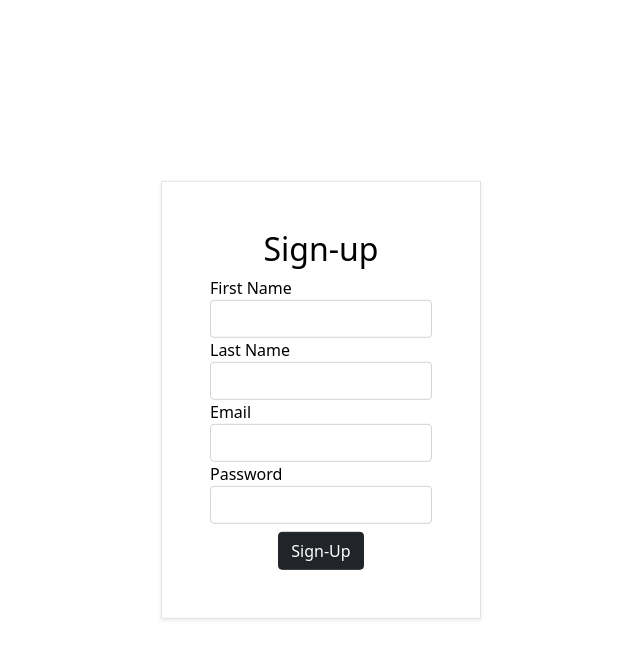
After one commit to alexscoelho/flask-todos, a Flask app: page /signup in a window 1280 px wide. The commit adds this page. Shown: the top 659 px of the page, without its empty margins (319-959 px from the left). Run offline with Flask 2, Linux system fonts and the light colour scheme.

Commit message:
working app

```diff
--- a/app.py
+++ b/app.py
@@ -1,13 +1,27 @@
-from flask import Flask, redirect, url_for, render_template, request
+from flask import Flask, redirect, url_for, render_template, request, jsonify
+import os
 from models import db, User, Todo
 from flask_migrate import Migrate
 from datetime import datetime
+# JWT
+from flask_jwt_extended import create_access_token
+from flask_jwt_extended import get_jwt_identity
+from flask_jwt_extended import jwt_required
+from flask_jwt_extended import JWTManager
+from flask_jwt_extended import set_access_cookies
+from flask_jwt_extended import unset_jwt_cookies
 
 # Flask
 app = Flask(__name__)
 app.config['SECRET_KEY'] = '\x14B~^\x07\xe1\x197\xda\x18\xa6[[\x05\x03QVg\xce%\xb2<\x80\xa4\x00'
 app.config['DEBUG'] = True
 
+# Setup the Flask-JWT-Extended extension
+app.config["JWT_TOKEN_LOCATION"] = [
+    "headers", "cookies", "json", "query_string"]
+app.config["JWT_COOKIE_SECURE"] = False
+app.config["JWT_SECRET_KEY"] = os.environ.get('JWT_SECRET_KEY')
+jwt = JWTManager(app)
 
 # Database
 app.config['SQLALCHEMY_DATABASE_URI'] = 'sqlite:///database/todos.db'
@@ -19,7 +33,55 @@ db.create_all()
 migrate = Migrate(app, db)
 
 
+@app.route("/login", methods=['POST', 'GET'])
+def login():
+    '''
+    Login
+    '''
+    body = request.form
+    if request.method == 'POST':
+        email = body['email']
+        password = body['password']
+        query_user = User.query.filter_by(email=email).first()
+        if password != query_user.password or email != query_user.email:
+            return "Bad username or password"
+        else:
+            access_token = create_access_token(identity=email)
+            response = redirect(url_for('index'))
+            set_access_cookies(response, access_token)
+            return response
+
+    return render_template('login.html')
+
+
+@app.route("/signup", methods=['POST', 'GET'])
+def signup():
+    '''
+    Signup
+    '''
+    body = request.form
+    if request.method == 'POST':
+        try:
+            user = User(first_name=body['first_name'], last_name=body['last_name'],
+                        email=body['email'], password=body['password'])
+            db.session.add(user)
+            db.session.commit()
+            return redirect(url_for('login'))
+        except:
+            return 'You Need to provide All Requested Information for creating an Account!!'
+
+    return render_template('signup.html')
+
+
+@app.route("/logout")
+def logout():
+    response = redirect(url_for('login'))
+    unset_jwt_cookies(response)
+    return response
+
+
 @app.route("/")
+@jwt_required()
 def index():
     '''
     Home page
@@ -39,9 +101,10 @@ def sort_todos():
 @app.route("/edit/<id>", methods=['PUT'])
 def edit_todos(id):
     body = request.form
-    print("/////////", body)
+    due_date = datetime.fromisoformat(body['due_date'])
     todo = Todo.query.filter_by(id=id).first()
     todo.name = body['name']
+    todo.due_date = due_date
     db.session.commit()
     return redirect(url_for('index'))
 
@@ -49,18 +112,21 @@ def edit_todos(id):
 @app.route("/todo", methods=['POST'])
 def add_todo():
     body = request.form
-    print("/////////", body)
-    due_date = datetime.fromisoformat(body['due_date'])
-    print(type(due_date))
-    todo = Todo(name=body['name'], due_date=due_date)
-    db.session.add(todo)
-    db.session.commit()
-    return redirect(url_for('index'))
+    try:
+        due_date = datetime.fromisoformat(body['due_date'])
+        todo = Todo(name=body['name'], due_date=due_date)
+        db.session.add(todo)
+        db.session.commit()
+        return redirect(url_for('index'))
+    except:
+        return "Please Specify Todo Name and Due Date"
 
 
 @app.route('/done/<id>')
 def done(id):
     todo = Todo.query.filter_by(id=id).first()
+    if todo is None:
+        return "Todo not found"
     todo.completed = not(todo.completed)
     db.session.commit()
     return redirect(url_for('index'))
@@ -69,6 +135,8 @@ def done(id):
 @app.route("/delete/<id>")
 def delete_task(id):
     todo = Todo.query.filter_by(id=id).first()
+    if todo is None:
+        return "Todo not found"
     db.session.delete(todo)
     db.session.commit()
     return redirect(url_for('index'))
--- a/models.py
+++ b/models.py
@@ -31,4 +31,5 @@ class Todo(db.Model):
             "id": self.id,
             "name": self.name,
             "completed": self.completed,
+            "due_date": self.due_date,
         }
--- a/static/css/styles.css
+++ b/static/css/styles.css
@@ -21,3 +21,24 @@ body {
 #edit {
   display: none;
 }
+
+.due-date {
+  color: grey;
+  font-size: 12px;
+}
+
+/* login */
+.signup-title {
+  text-align: center;
+}
+
+.sign-up-button {
+  text-align: center;
+}
+
+.sign-up-form {
+  position: absolute;
+  top: 50%;
+  left: 50%;
+  transform: translate(-50%, -50%);
+}
--- a/static/js/index.js
+++ b/static/js/index.js
@@ -19,6 +19,7 @@ $(document).ready(function () {
     console.log(dueDate);
   });
   $("#edit").click(function (event) {
+    console.log(newTodo, dueDate);
     $.ajax({
       type: "PUT",
       dataType: "json",
--- /dev/null
+++ b/templates/signup.html
@@ -0,0 +1,68 @@
+<!DOCTYPE html>
+<html lang="en">
+  <head>
+    <meta charset="UTF-8" />
+    <meta http-equiv="X-UA-Compatible" content="IE=edge" />
+    <meta name="viewport" content="width=device-width, initial-scale=1.0" />
+    <title>Todo App</title>
+    <script src="https://ajax.googleapis.com/ajax/libs/jquery/3.5.1/jquery.min.js"></script>
+    <script src="static/js/index.js"></script>
+    <link href="https://cdn.jsdelivr.net/npm/bootstrap@5.0.1/dist/css/bootstrap.min.css" rel="stylesheet" integrity="sha384-+0n0xVW2eSR5OomGNYDnhzAbDsOXxcvSN1TPprVMTNDbiYZCxYbOOl7+AMvyTG2x" crossorigin="anonymous">
+    <link rel="stylesheet" href="{{url_for('static', filename='css/styles.css')}}"></link>
+  </head>
+  <body>
+    <div class="container ">
+			<div class="row justify-content-center">
+				<div class="col-md-3 border p-5 sign-up-form shadow-sm bg-white">
+					<h2 class="signup-title">Sign-up</h2>
+					<form action="/signup" method="POST">
+						<div class="form-group">
+							<label htmlFor="exampleInputEmail1">First Name</label>
+							<input
+								type="text"
+								class="form-control"
+								id="exampleInputEmail1"
+								aria-describedby="emailHelp"
+                                name="first_name"
+							/>
+						</div>
+						<div class="form-group">
+							<label htmlFor="exampleInputEmail1">Last Name</label>
+							<input
+								type="text"
+								class="form-control"
+								id="exampleInputEmail1"
+								aria-describedby="emailHelp"
+                                name="last_name"
+							/>
+						</div>
+						<div class="form-group">
+							<label htmlFor="exampleInputPassword1">Email</label>
+							<input
+                            type="email"
+                            class="form-control"
+                            id="exampleInputPassword1"
+                            name="email"
+                             />
+						</div>
+						<div class="form-group">
+							<label htmlFor="exampleInputPassword1">Password</label>
+							<input
+                            type="password"
+                            class="form-control"
+                            id="exampleInputPassword1"
+                            name="password"
+                             />
+						</div>
+						<div class="sign-up-button">
+							<button type="submit" class="btn btn-dark mt-2">
+								Sign-Up
+							</button>
+						</div>
+					</form>
+				</div>
+			</div>
+		</div>
+    <script src="https://cdn.jsdelivr.net/npm/bootstrap@5.0.1/dist/js/bootstrap.bundle.min.js" integrity="sha384-gtEjrD/SeCtmISkJkNUaaKMoLD0//ElJ19smozuHV6z3Iehds+3Ulb9Bn9Plx0x4" crossorigin="anonymous"></script>
+  </body>
+</html>
```
Also changed, not shown: templates/index.html (+8 -1 lines), templates/login.html (added, +48 -0 lines), database/todos.db, 1 other file.
